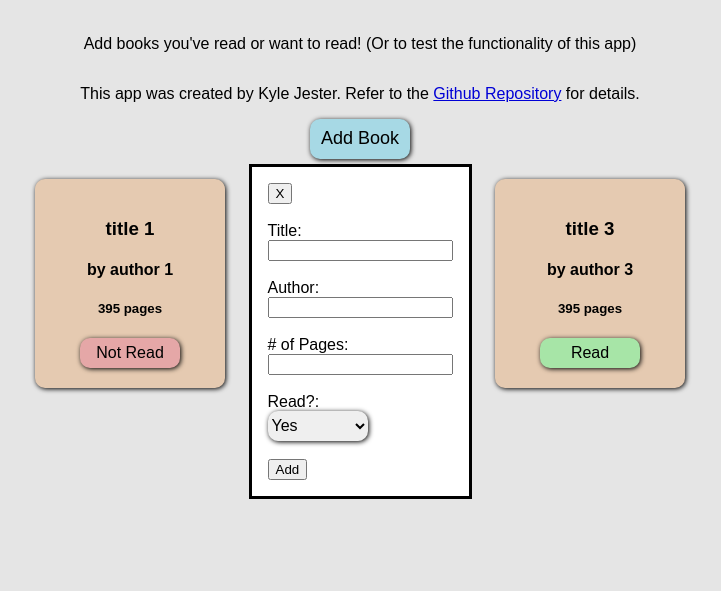
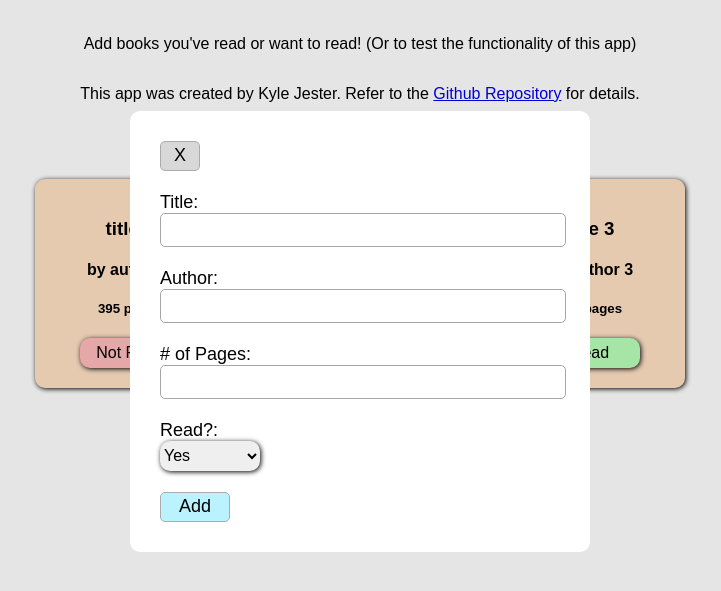
Before and after one commit to kjester15/library, a plain HTML site: page index.html in a window 1280 px wide. Both pictures are taken after a click on the button "Add Book". Shown: the part 69-660 px from the top of the page, without its empty margins (280-1001 px from the left). Drawn offline with Linux system fonts and the light colour scheme.

Commit message:
Style dialog inputs and buttons

```diff
--- a/index.html
+++ b/index.html
@@ -25,7 +25,7 @@
         <option value="Yes">Yes</option>
         <option value="No">No</option>
       </select><br><br>
-      <button type="submit">Add</button>
+      <button class="submit" type="submit">Add</button>
     </form>
   </dialog>
   <div class="book-shelf" id="book-shelf"></div>
--- a/style.css
+++ b/style.css
@@ -61,3 +61,48 @@ body {
 .not-read:hover {
   background-color: rgb(249, 130, 130);
 }
+
+dialog {
+  width: 400px;
+  font-size: 18px;
+  text-align: left;
+  padding: 30px;
+  border: none;
+  border-radius: 10px;
+}
+
+input {
+  width: 100%;
+  height: 30px;
+  font-size: 18px;
+  border-radius: 5px;
+  border: 1px solid rgb(167, 167, 167);
+}
+
+.submit {
+  font-size: 18px;
+  width: 70px;
+  height: 30px;
+  background-color: rgb(186, 242, 255);
+  border: 1px solid rgb(171, 171, 171);
+  border-radius: 5px;
+  transition: 0.2s;
+}
+
+.submit:hover {
+  background-color: rgb(130, 185, 249);
+}
+
+#close {
+  font-size: 18px;
+  width: 40px;
+  height: 30px;
+  background-color: rgb(216, 216, 216);
+  border: 1px solid rgb(171, 171, 171);
+  border-radius: 5px;
+  transition: 0.2s;
+}
+
+#close:hover {
+  background-color: rgb(187, 187, 187);
+}
```
